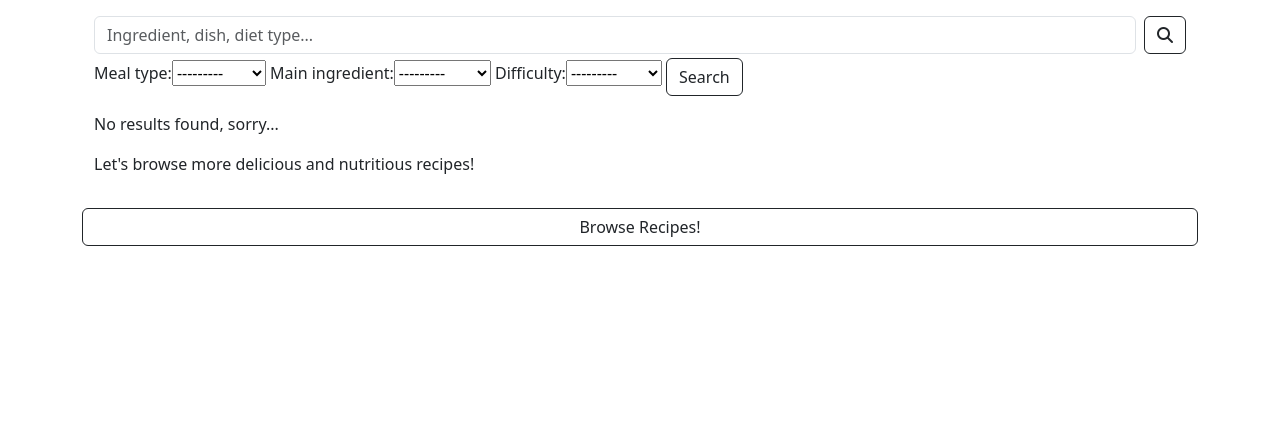
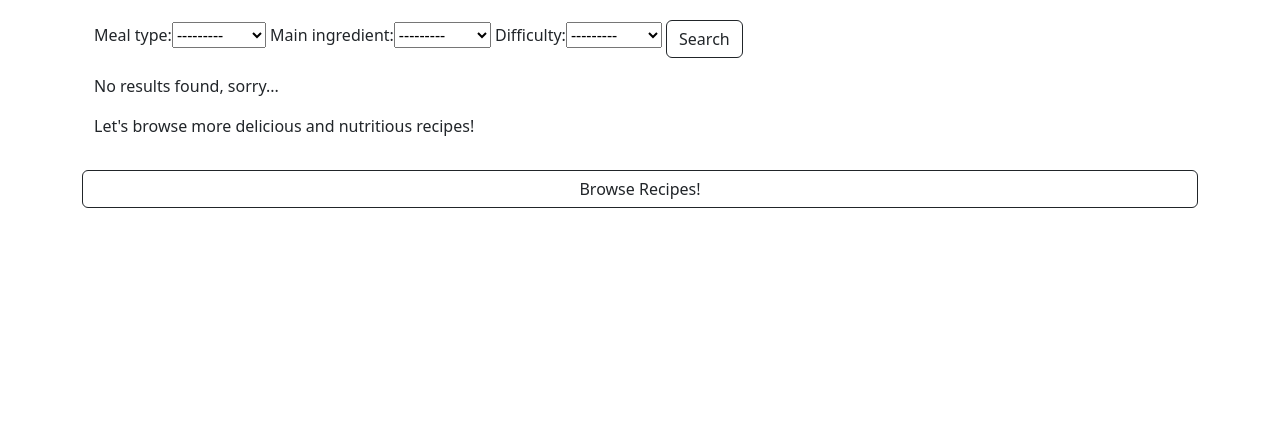
Before and after one commit to ShizukaDonaghue/happy-beans, a Django app: page /recipes/browse/ in a window 1280 px wide. Shown: the part 56-501 px from the top of the page. Run offline with Django 3.2, Linux system fonts and the light colour scheme; data that the repository does not hold is empty; parts of the project's set-up code (start-up, migrations or seed data) failed here and were passed over; some libraries are stand-ins or nearby versions.

Commit message:
Remove search bar from views.py, urls.py, browse_recipes.html

```diff
--- a/recipeapp/urls.py
+++ b/recipeapp/urls.py
@@ -34,8 +34,4 @@ urlpatterns = [
         views.MyFavourites.as_view(), name='my_favourites'
         ),
     path('recipe/post', views.PostRecipe.as_view(), name='post_recipe'),
-    path(
-        'recipes/search/',
-        views.SearchRecipes.as_view(), name='search_recipes'
-        ),
 ]
--- a/recipeapp/views.py
+++ b/recipeapp/views.py
@@ -30,7 +30,7 @@ class RecipeList(generic.ListView):
     paginate_by = 9
 
     """
-    Django filters for recipe
+    Django filters for recipes
     Code source: https://www.youtube.com/watch?v=nle3u6Ww6Xk
     """
     def get_context_data(self, **kwargs):
@@ -282,20 +282,3 @@ class DeleteComment(
         """
         messages.success(self.request, self.success_message)
         return super(DeleteComment, self).delete(request, *args, **kwargs)
-
-
-class SearchRecipes(generic.ListView):
-    """
-    Searches recices and display results
-    """
-    model = Recipe
-    template_name = 'browse_recipes.html'
-
-    def get_queryset(self):
-        query = self.request.GET.get('search')
-        return Recipe.objects.filter(
-            Q(title__icontains=query) |
-            Q(description__icontains=query) |
-            Q(ingredients__icontains=query) |
-            Q(diet_type__icontains=query)
-        ).filter(status=1)
--- a/templates/browse_recipes.html
+++ b/templates/browse_recipes.html
@@ -4,16 +4,6 @@
 {% block content %}
 
 {% load bootstrap %}
-
-<!-- Search bar -->
-<div class="container">
-    <form class="d-flex" role="search" method="GET" action="{% url 'search_recipes' %}">
-        {% csrf_token %}
-        <input class="form-control me-2" type="search" placeholder="Ingredient, dish, diet type..." name="search"
-            aria-label="Search">
-        <button class="btn btn-outline-dark" type="submit"><i class="fa-solid fa-magnifying-glass"></i></button>
-    </form>
-</div>
 
 <!-- Recipe filters -->
 <div class="container">
```
